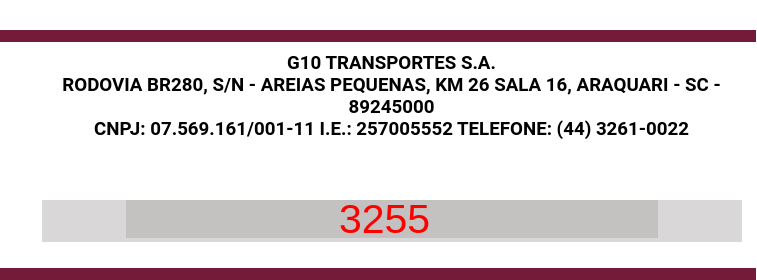
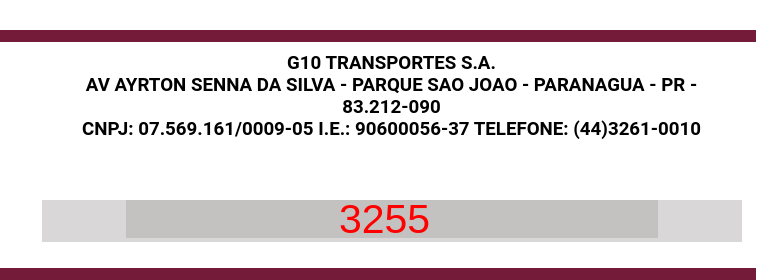
Before and after one commit to dinei84/Ordem-de-Carga-Paranagu-, a plain HTML site: page index.html in a window 1280 px wide. Shown: the top 280 px of the page, 523-1280 px from the left. Drawn offline with Linux system fonts and the light colour scheme.

Commit message:
Alterações

```diff
--- a/index.html
+++ b/index.html
@@ -19,9 +19,9 @@
         <div class="info">
             <h3>
                 G10 TRANSPORTES S.A.<br>
-                RODOVIA BR280, S/N - AREIAS PEQUENAS, KM 26 SALA 16, ARAQUARI - SC -
-                <br>89245000</br>
-                CNPJ: 07.569.161/001-11 I.E.: 257005552 TELEFONE: (44) 3261-0022
+                AV AYRTON SENNA DA SILVA - PARQUE SAO JOAO - PARANAGUA - PR -
+                <br>83.212-090</br>
+                CNPJ: 07.569.161/0009-05 I.E.: 90600056-37 TELEFONE: (44)3261-0010
             </h3>
             <div class="number">
                 <input type="number" id="orderNumberInput" value="3255">
```
